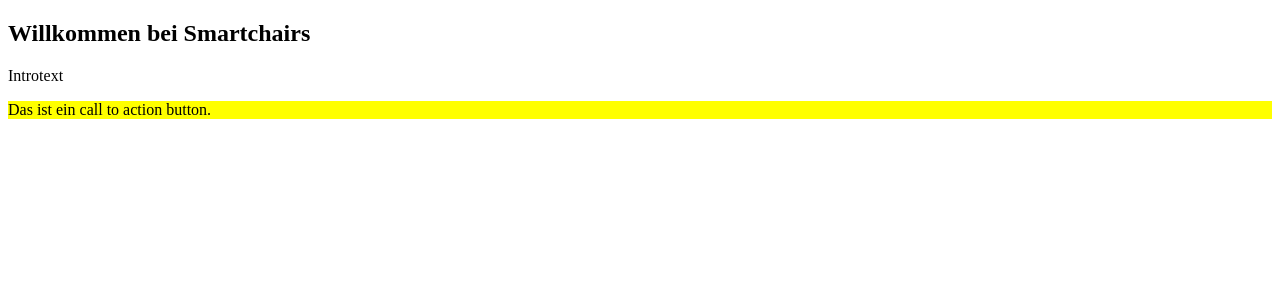
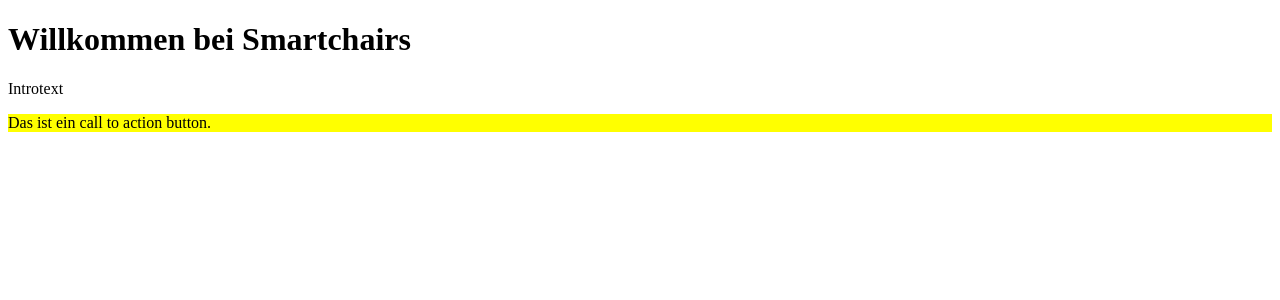
Before and after one commit to vincentrohde/steelcase-iot-client, a React (Create React App) app: page /intro in a window 1280 px wide. Shown: the top 300 px of the page. Built offline with nearby package versions, Linux system fonts and the light colour scheme.

Commit message:
add IntroPage

```diff
--- a/src/routes/IntroPage/IntroPage.js
+++ b/src/routes/IntroPage/IntroPage.js
@@ -15,9 +15,9 @@
     render() {
         return (
             <div className="Page">
-                <div className="box">
-                    <h2>Willkommen bei Smartchairs</h2>
-                    <p>Introtext</p>
+                <div className="container">
+                    <h1 className="title">Willkommen bei Smartchairs</h1>
+                    <p className="description">Introtext</p>
                     <CTAButton/>
                 </div>
             </div>
```
